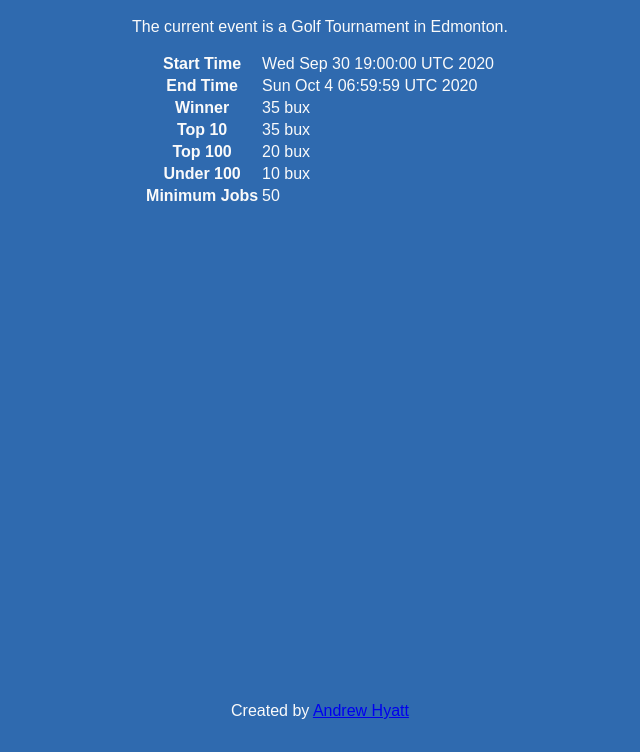
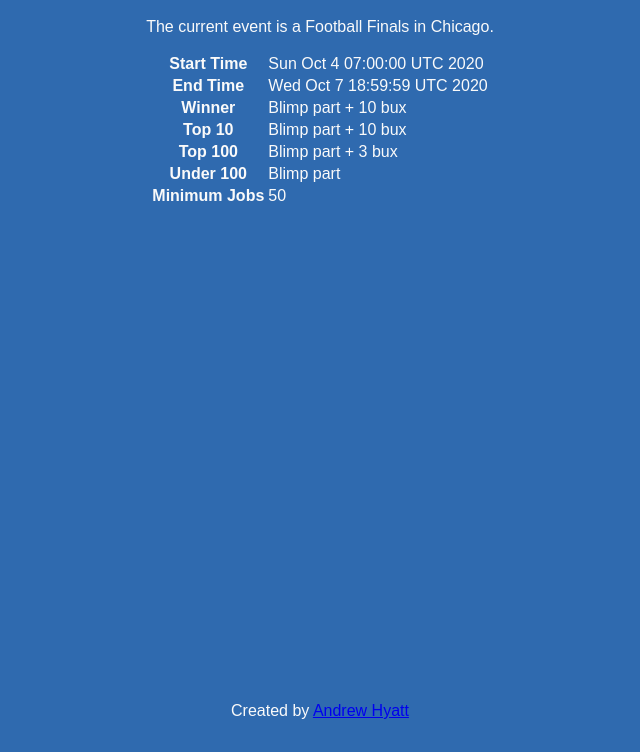
Before and after one commit to ahyattdev/ppevent.andrewhyatt.us, a plain HTML site: page docs/index.html in a window 1280 px wide. Shown: the part 48-800 px from the top of the page, without its empty margins (320-960 px from the left). Drawn offline with Linux system fonts and the light colour scheme.

Commit message:
Event changed

```diff
--- a/docs/index.html
+++ b/docs/index.html
@@ -7,31 +7,31 @@
 <h1 class="center">Pocket Planes Global Event</h1>
 <div>
 <p class="center">The current event is a
-Golf Tournament in Edmonton.</p>
+Football Finals in Chicago.</p>
 <table class="center">
 <tr>
 <th>Start Time</th>
-<td>Wed Sep 30 19:00:00 UTC 2020</td>
+<td>Sun Oct  4 07:00:00 UTC 2020</td>
 </tr>
 <tr>
 <th>End Time</th>
-<td>Sun Oct  4 06:59:59 UTC 2020</td>
+<td>Wed Oct  7 18:59:59 UTC 2020</td>
 </tr>
 <tr>
 <th>Winner</th>
-<td>35 bux</td>
+<td>Blimp part + 10 bux</td>
 </tr>
 <tr>
 <th>Top 10</th>
-<td>35 bux</td>
+<td>Blimp part + 10 bux</td>
 </tr>
 <tr>
 <th>Top 100</th>
-<td>20 bux</td>
+<td>Blimp part + 3 bux</td>
 </tr>
 <tr>
 <th>Under 100</th>
-<td>10 bux</td>
+<td>Blimp part</td>
 </tr>
 <tr>
 <th>Minimum Jobs</th>
```
